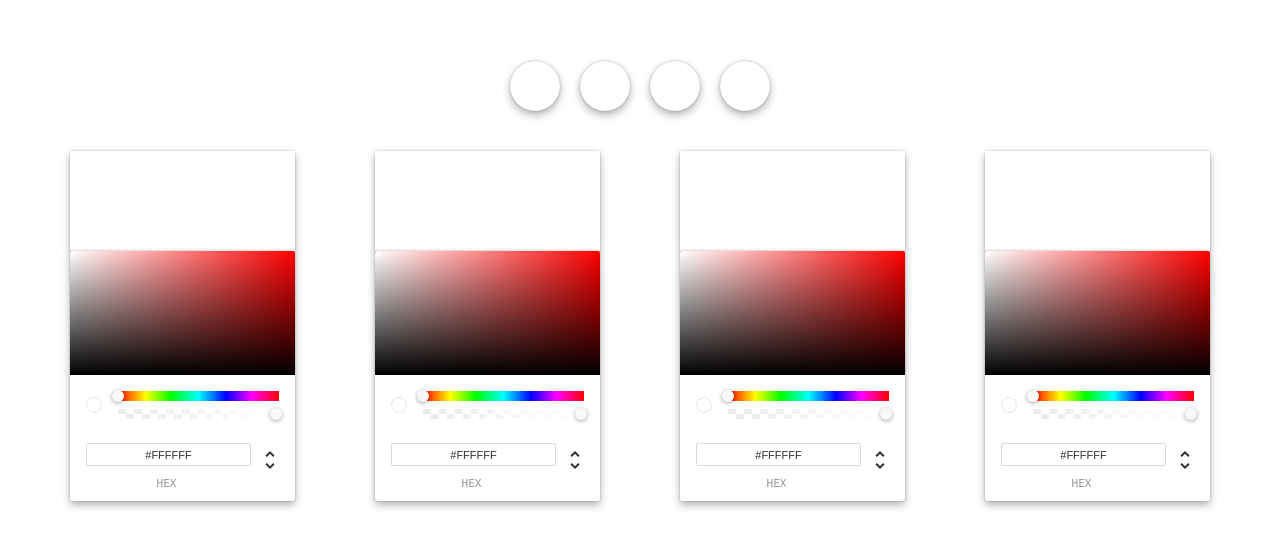
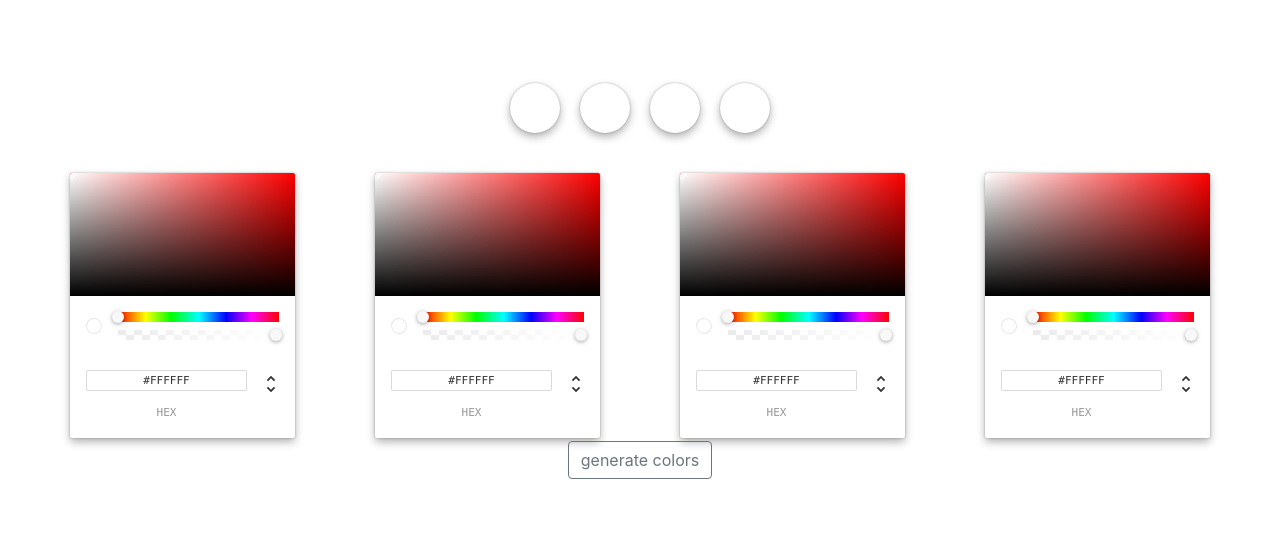
Before and after one commit to qiuriosity/intuitive-colors, a React (Create React App) app: page / in a window 1280 px wide. Shown: the part 124-672 px from the top of the page. Built offline with nearby package versions, Linux system fonts and the light colour scheme.

Commit message:
update on color gen

```diff
--- a/public/index.html
+++ b/public/index.html
@@ -24,7 +24,7 @@
       work correctly both with client-side routing and a non-root public URL.
       Learn how to configure a non-root public URL by running `npm run build`.
     -->
-    <title>React App</title>
+    <title>intuitive colors</title>
   </head>
   <body>
     <noscript>You need to enable JavaScript to run this app.</noscript>
--- a/src/App.js
+++ b/src/App.js
@@ -8,6 +8,7 @@ import {
     Route,
     Link
 } from "react-router-dom";
+import 'bootstrap/dist/css/bootstrap.min.css';
 
 class App extends React.Component {
     constructor(props) {
@@ -27,12 +28,27 @@ class App extends React.Component {
 
     render() {
         return (
-          <div className="App">
-            <header className="App-header">
-              <ColorStation setPalette = {this.setPalette}/>
-              <FullPalette setPalette = {this.setPalette} base = {this.state.palette}/>
-            </header>
-          </div>
+            // <Router>
+            //     <div className="App">
+            //         <header className="App-header">
+            //             <Switch>
+            //                 <Route path = "/palette">
+            //                     <FullPalette setPalette = {this.setPalette} base = {this.state.palette}/>
+            //                 </Route>
+            //                 <Route path = "/">
+            //                     <ColorStation setPalette = {this.setPalette}/>
+            //                 </Route>
+            //             </Switch>
+            //         </header>
+            //     </div>
+            // </Router>
+
+            <div className="App">
+                <header className="App-header">
+                    <FullPalette setPalette = {this.setPalette} base = {this.state.palette}/>
+                    <ColorStation setPalette = {this.setPalette}/>
+                </header>
+            </div>
         );
     }
 }
--- a/src/ColorCard.js
+++ b/src/ColorCard.js
@@ -38,18 +38,23 @@ class ColorCard extends React.Component {
 
     render() {
         return (
-            <Card>
-                <Card.Header className="squareSwatch">
-                    <div style={{backgroundColor: this.state.background, width: '100%', height: 100}}></div>
-                </Card.Header>
-                <Card.Body>
-                    <ChromePicker
-                        color = {this.state.background}
-                        onChange = {this.handleChange}
-                        onChangeComplete = {this.handleChangeComplete}
-                    />
-                </Card.Body>
-            </Card>
+            // <Card>
+            //     <Card.Header className="squareSwatch">
+            //         <div style={{backgroundColor: this.state.background, width: '100%', height: 100}}></div>
+            //     </Card.Header>
+            //     <Card.Body>
+            //         <ChromePicker
+            //             color = {this.state.background}
+            //             onChange = {this.handleChange}
+            //             onChangeComplete = {this.handleChangeComplete}
+            //         />
+            //     </Card.Body>
+            // </Card>
+            <ChromePicker
+                color = {this.state.background}
+                onChange = {this.handleChange}
+                onChangeComplete = {this.handleChangeComplete}
+            />
         );
     }
 }
--- a/src/ColorStation.js
+++ b/src/ColorStation.js
@@ -1,6 +1,7 @@
 import React from 'react';
 import ColorCard from './ColorCard';
 import Swatch from './Swatch';
+import Button from 'react-bootstrap/Button';
 
 class ColorStation extends React.Component {
     constructor(props) {
@@ -65,6 +66,7 @@ class ColorStation extends React.Component {
                 <div className="colorStation">
                     {cards}
                 </div>
+                <Button href="/palette" variant="outline-secondary">generate colors</Button>
             </div>
         );
     }
--- a/src/FullPalette.js
+++ b/src/FullPalette.js
@@ -1,6 +1,7 @@
 import React from 'react';
 import Swatch from './Swatch';
 
+const NUM_SHADES = 9;
 const shade = (light) => (light + 180) % 360;
 
 // https://css-tricks.com/converting-color-spaces-in-javascript/
@@ -138,7 +139,7 @@ function generateShades(hex, lighting) {
     let hsl = hexToHSL(hex);
     var shades = [];
 
-    for (let i = 0; i < 9; i++) {
+    for (let i = 0; i < NUM_SHADES; i++) {
         shades.push(computeShade(hsl, lighting, i - 4));
     }
 
@@ -176,9 +177,10 @@ class FullPalette extends React.Component {
         for (var key in this.state.base) {
             var shades = generateShades(this.state.base[key], this.state.lighting);
             var swatches = [];
+            console.log(shades);
 
             for (let i = 0; i < shades.length; i++) {
-                swatches.push(<Swatch key = {i * (key + 1)} color = {shades[i]}/>);
+                swatches.push(<Swatch key = {i + (key * NUM_SHADES)} color = {shades[i]}/>);
             }
 
             collection.push(<div className = "swatchCol">{swatches}</div>);
```
